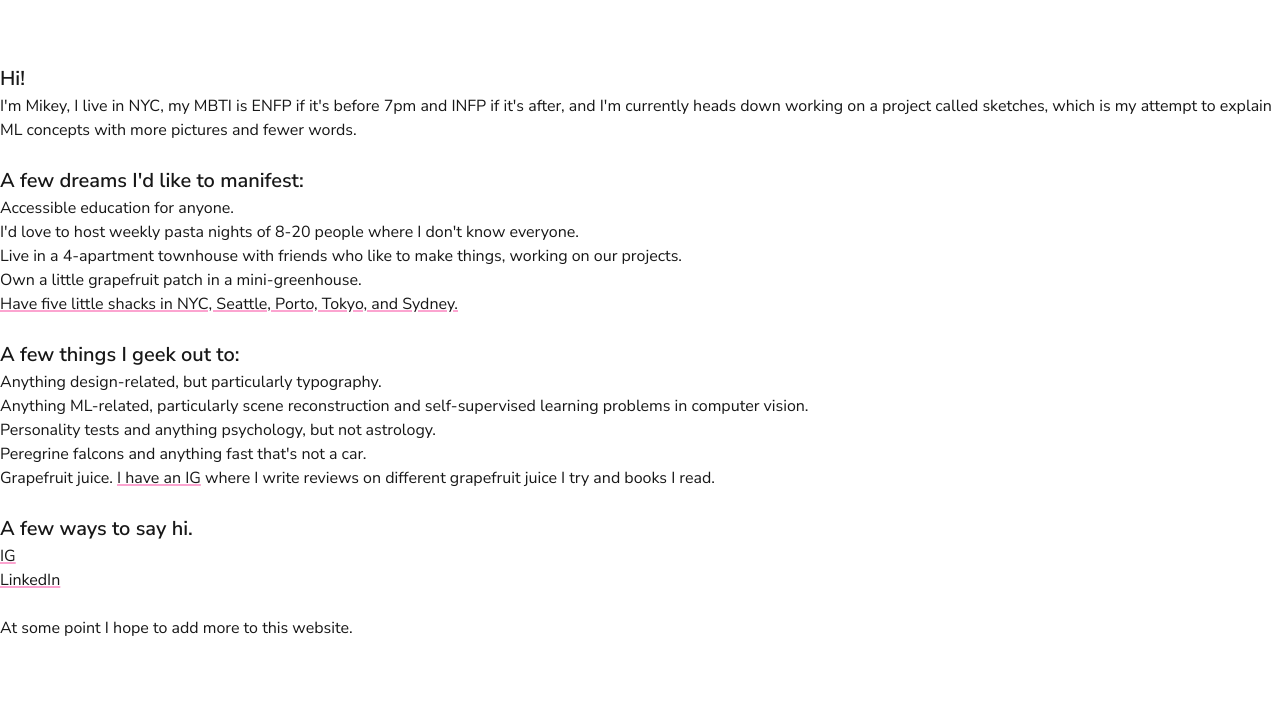
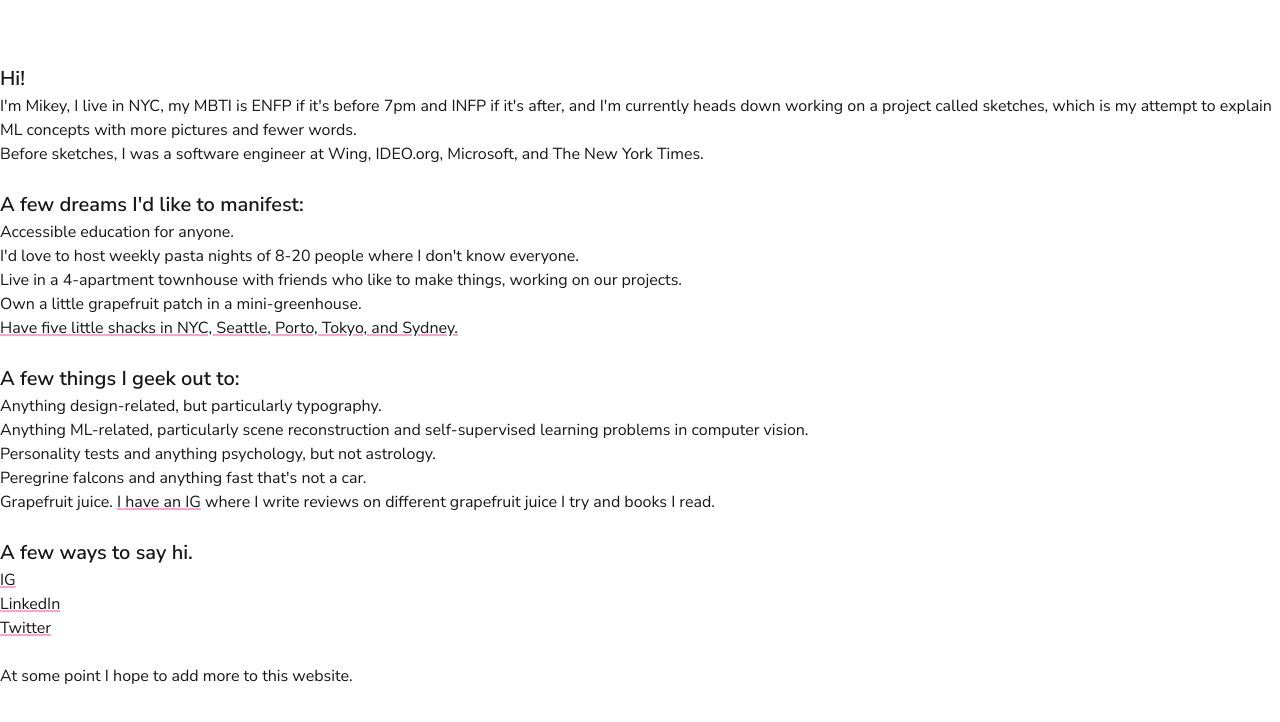
Before and after one commit to mikeyzhong/website, a Next.js app: page / in a window 1280 px wide. Shown: the top 722 px of the page. Built offline with nearby package versions, Linux system fonts and the light colour scheme.

Commit message:
Add work history and twitter.

```diff
--- a/src/app/page.tsx
+++ b/src/app/page.tsx
@@ -9,6 +9,10 @@ export default function Home() {
             INFP if it's after, and I'm currently heads down working on a
             project called sketches, which is my attempt to explain ML concepts
             with more pictures and fewer words.
+          </p>
+          <p>
+            Before sketches, I was a software engineer at Wing, IDEO.org,
+            Microsoft, and The New York Times.
           </p>
         </section>
         <section>
@@ -72,6 +76,9 @@ export default function Home() {
                 LinkedIn
               </a>
             </li>
+            <li>
+              <a href="https://www.twitter.com/mzhong21/">Twitter</a>
+            </li>
           </ul>
         </span>
       </section>
```
